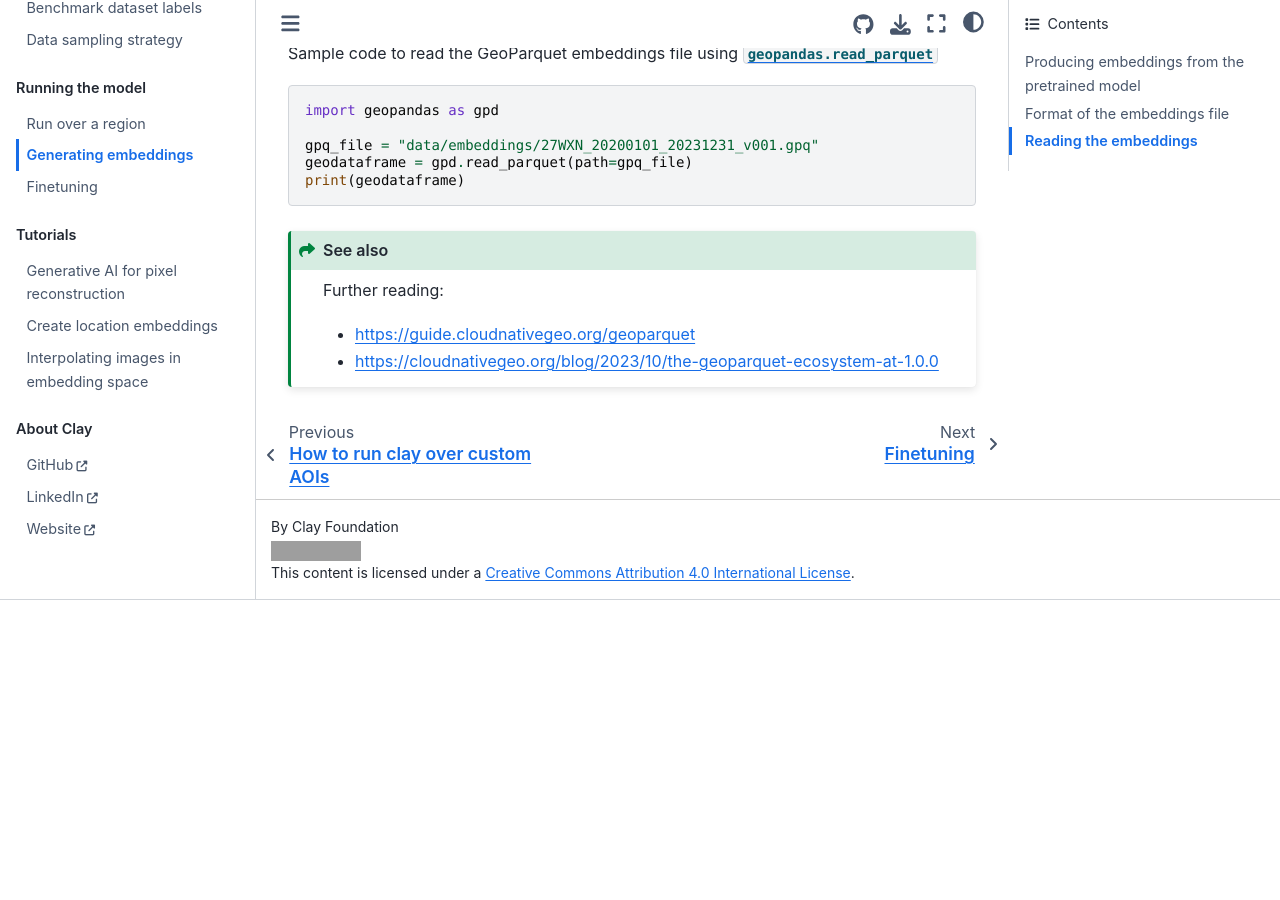
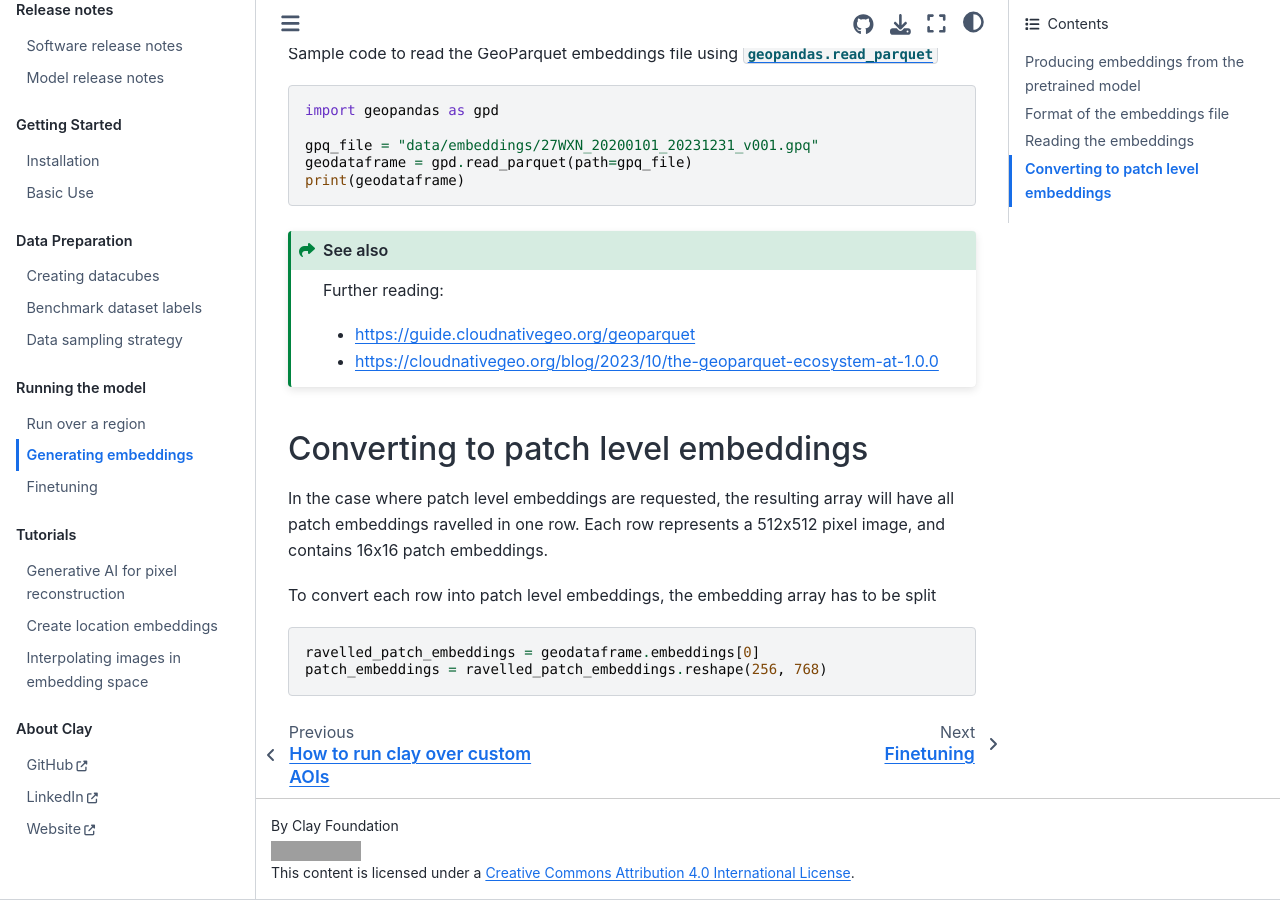
Before and after one commit to Clay-foundation/model, a Jupyter Book: the page built from docs/model_embeddings.md, in a window 1280 px wide and 900 px high, scrolled down 3720 px. Built offline with Jupyter Book 1.0.4 settings and Sphinx 7.4.7 and the Sphinx Book theme 1.1.4, drawn with Linux system fonts in a browser that asks for light colours; before the commit the page ends 4320 px from its top, so only the background shows below that; grey boxes are pictures that could not be loaded.

Commit message:
Document patch level embedding conversion

````diff
--- a/docs/model_embeddings.md
+++ b/docs/model_embeddings.md
@@ -44,8 +44,8 @@ Step by step instructions to create embeddings for a single MGRS tile location
                              --trainer.precision=bf16-mixed \
                              --data.data_dir=s3://clay-tiles-02/02/27WXN \
                              --data.batch_size=32 \
-                             --data.num_workers=16
-                             --output-patch-embeddings=False
+                             --data.num_workers=16 \
+                             --output-patch-embeddings=False \
                              --shuffle=False
    ```
 
@@ -156,3 +156,17 @@ Further reading:
 - https://guide.cloudnativegeo.org/geoparquet
 - https://cloudnativegeo.org/blog/2023/10/the-geoparquet-ecosystem-at-1.0.0
 ```
+
+## Converting to patch level embeddings
+
+In the case where patch level embeddings are requested, the resulting array
+will have all patch embeddings ravelled in one row. Each row represents a
+512x512 pixel image, and contains 16x16 patch embeddings.
+
+To convert each row into patch level embeddings, the embedding array has to
+be split
+
+```{code}
+ravelled_patch_embeddings = geodataframe.embeddings[0]
+patch_embeddings = ravelled_patch_embeddings.reshape(256, 768)
+```
````
